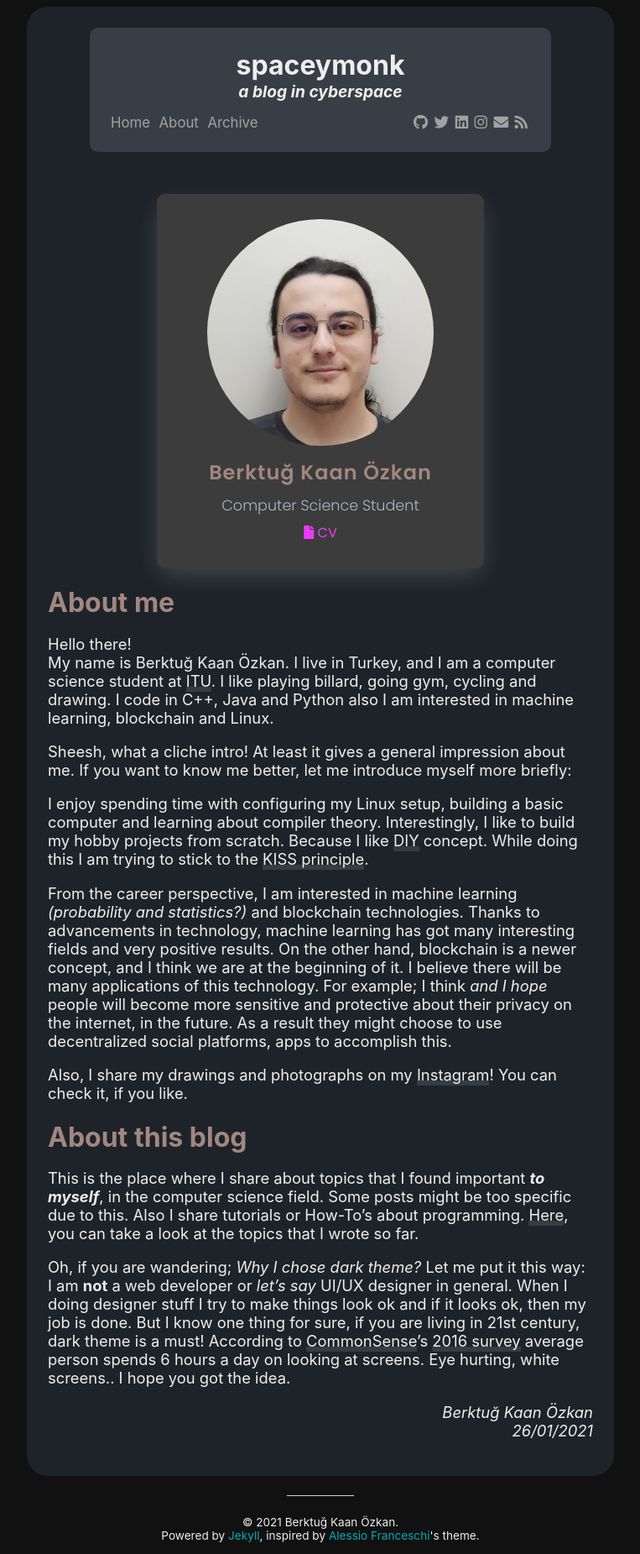
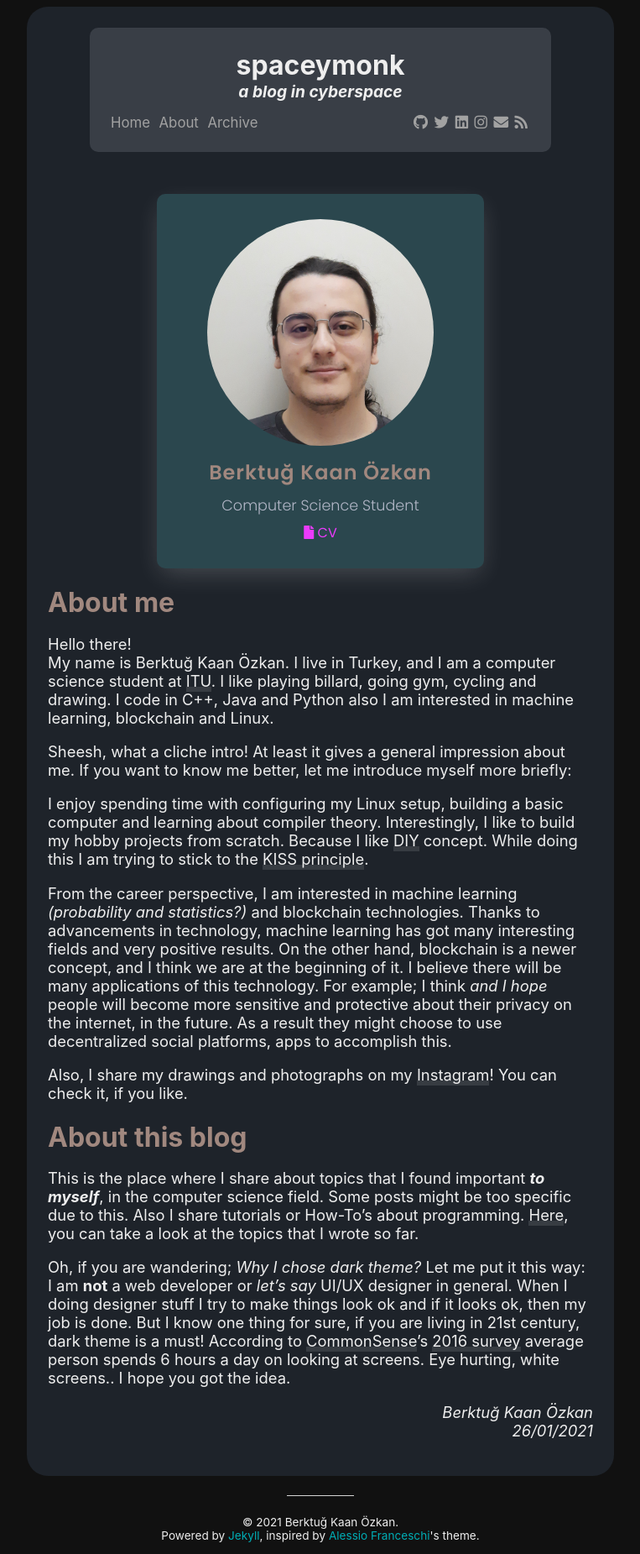
Before and after one commit to spaceymonk/spaceymonk.github.io, a Jekyll site: the page built from about.md, in a window 1280 px wide. Shown: the whole page at 84% size, without its empty margins (258-1021 px from the left). Built offline with Jekyll 4.4.1, drawn with Linux system fonts in a browser that asks for light colours; nearby versions of some CDN libraries.

Commit message:
changed bg color

```diff
--- a/_sass/avatar.scss
+++ b/_sass/avatar.scss
@@ -3,7 +3,7 @@
 // color map
 $COLOR: (
 	prime: #ec3bfc,
-	dark: #3c3c3c,
+	dark: #2b474e,
 	grey: #dddfe6,
 	white: #f9f9f9
 );
```
